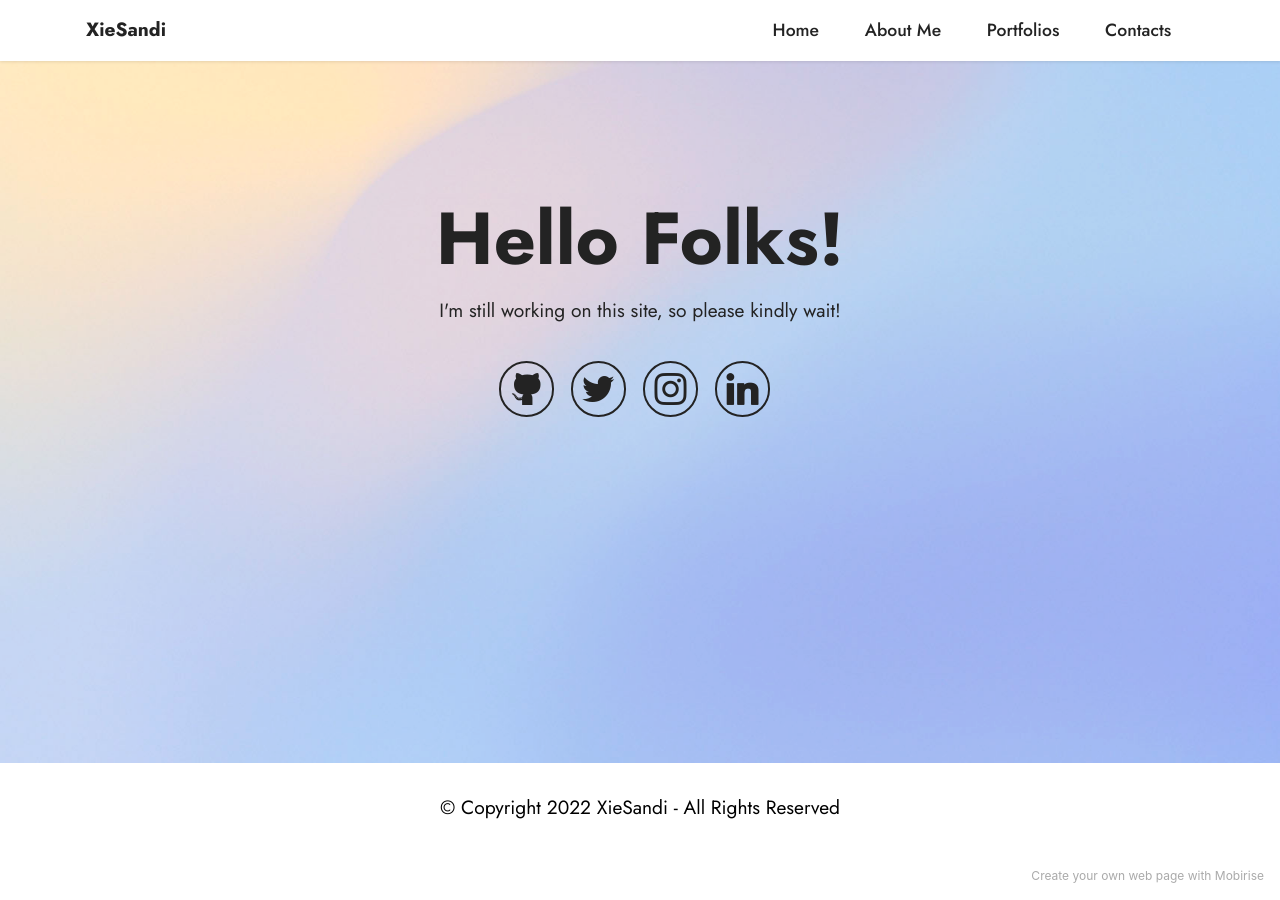
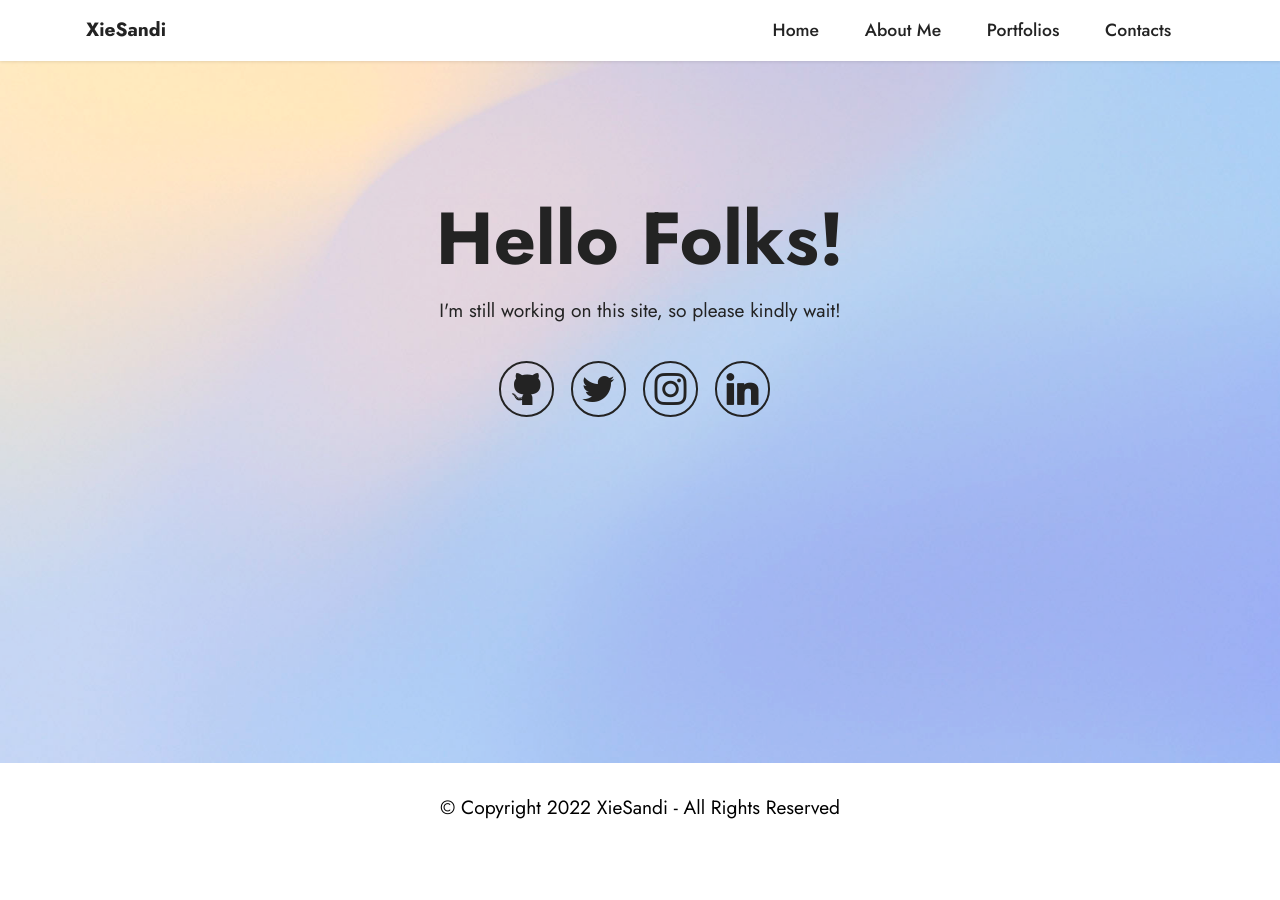
Before and after one commit to XieSandi/xiesandi.github.io, a Jekyll site: the page docs/index.html, which Jekyll copies as it is, in a window 1280 px wide and 900 px high, scrolled down 197 px. Built offline with Jekyll 4.4.1, drawn with Linux system fonts in a browser that asks for light colours; after the commit the page ends 1049 px from its top, so only the background shows below that.

Commit message:
Update index.html

```diff
--- a/docs/index.html
+++ b/docs/index.html
@@ -113,7 +113,8 @@
             </div>
         </div>
     </div>
-</section><section style="background-color: #fff; font-family: -apple-system, BlinkMacSystemFont, 'Segoe UI', 'Roboto', 'Helvetica Neue', Arial, sans-serif; color:#aaa; font-size:12px; padding: 0; align-items: center; display: flex;"><a href="https://mobirise.site/d" style="flex: 1 1; height: 3rem; padding-left: 1rem;"></a><p style="flex: 0 0 auto; margin:0; padding-right:1rem;">Create your own <a href="https://mobirise.site/y" style="color:#aaa;">web page</a> with Mobirise</p></section><script src="assets/bootstrap/js/bootstrap.bundle.min.js"></script>  <script src="assets/smoothscroll/smooth-scroll.js"></script>  <script src="assets/ytplayer/index.js"></script>  <script src="assets/dropdown/js/navbar-dropdown.js"></script>  <script src="assets/theme/js/script.js"></script>
+</section>
+  <section style="display: none !important; background-color: #fff; font-family: -apple-system, BlinkMacSystemFont, 'Segoe UI', 'Roboto', 'Helvetica Neue', Arial, sans-serif; color:#aaa; font-size:12px; padding: 0; align-items: center; display: flex;"><a href="https://mobirise.site/d" style="flex: 1 1; height: 3rem; padding-left: 1rem;"></a><p style="flex: 0 0 auto; margin:0; padding-right:1rem;">Create your own <a href="https://mobirise.site/y" style="color:#aaa;">web page</a> with Mobirise</p></section><script src="assets/bootstrap/js/bootstrap.bundle.min.js"></script>  <script src="assets/smoothscroll/smooth-scroll.js"></script>  <script src="assets/ytplayer/index.js"></script>  <script src="assets/dropdown/js/navbar-dropdown.js"></script>  <script src="assets/theme/js/script.js"></script>
 
 
 </body>
```
